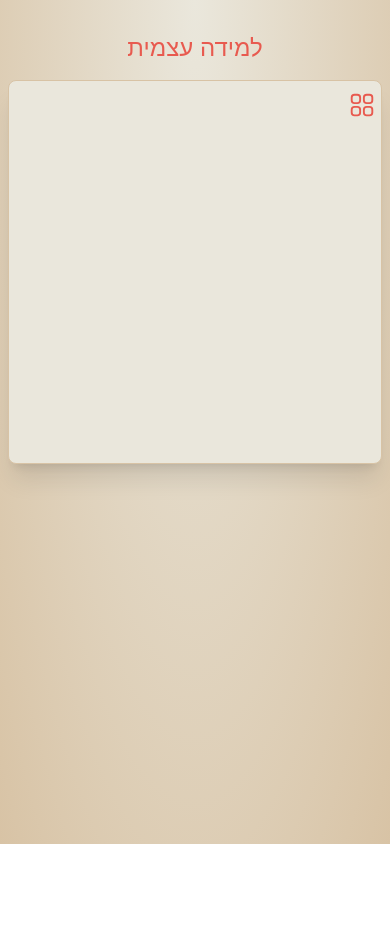
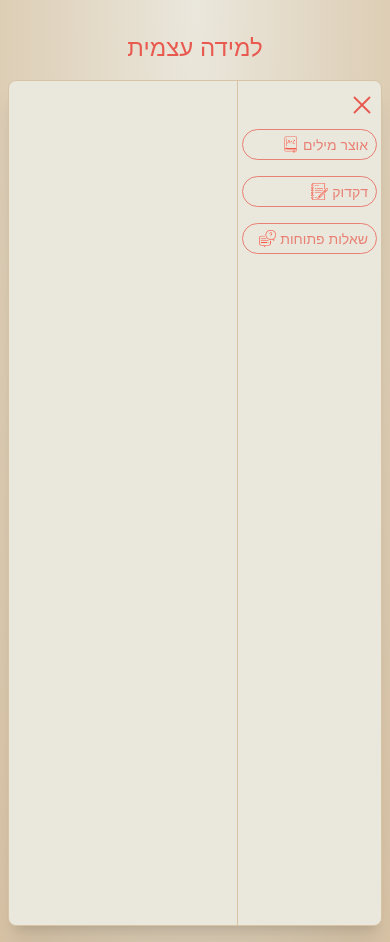
Before and after one commit to AvivHagag/FluentAI, a Next.js app: page /student/selflearning in a window 390 px wide. Before the commit the page ends 844 px from the top, so only its background shows below. Built offline with nearby package versions, Linux system fonts and the light colour scheme; no server answers; a web font is replaced by a local one.

Commit message:
responsive fix2

```diff
--- a/app/layout.tsx
+++ b/app/layout.tsx
@@ -31,7 +31,7 @@ export default async function RootLayout({
       <body>
         <SessionProvider>
           {session && <Navbar />}
-          <main className="flex-grow w-full min-h-screen text-xl bg-[radial-gradient(ellipse_at_top,var(--tw-gradient-stops))] from-lightBeige to-mediumBeige">
+          <main className="flex-grow w-full min-h-screen text-xl bg-[radial-gradient(ellipse_at_top,var(--tw-gradient-stops))] from-lightBeige to-mediumBeige pb-4">
             {children}
           </main>
           {session && <Footer />}
--- a/components/student/ChooseCategory.tsx
+++ b/components/student/ChooseCategory.tsx
@@ -15,8 +15,8 @@ const ChooseCategory = () => {
   return (
     <>
       {
-        <div className="flex justify-center min-h-96 mx-2 lg:mx-8 2xl:mx-16 border border-mediumBeige shadow-xl rounded-lg bg-lightBeige">
-          <div className="flex-grow mx-2 mt-6">
+        <div className="flex justify-center min-h-screen md:min-h-[500px] mx-2 lg:mx-8 2xl:mx-16 border border-mediumBeige shadow-xl rounded-lg bg-lightBeige">
+          <div className="min-h-screen md:min-h-[500px] flex-grow mx-2">
             {categoryChosen === "vocabulary" && <VocabularyContent />}
             {categoryChosen === "grammar" && <GrammarContent />}
             {categoryChosen === "openQuestions" && <OpenQuestionsContent />}
--- a/components/student/side-bar-chosen.tsx
+++ b/components/student/side-bar-chosen.tsx
@@ -13,7 +13,7 @@ const SideBarChoose: React.FC<SideBarChooseProps> = ({
   categoryChosen,
   handleChooesn,
 }) => {
-  const [isSidebarOpen, setIsSidebarOpen] = useState(false);
+  const [isSidebarOpen, setIsSidebarOpen] = useState(true);
 
   const toggleSidebar = () => {
     setIsSidebarOpen((prevState) => !prevState);
```
